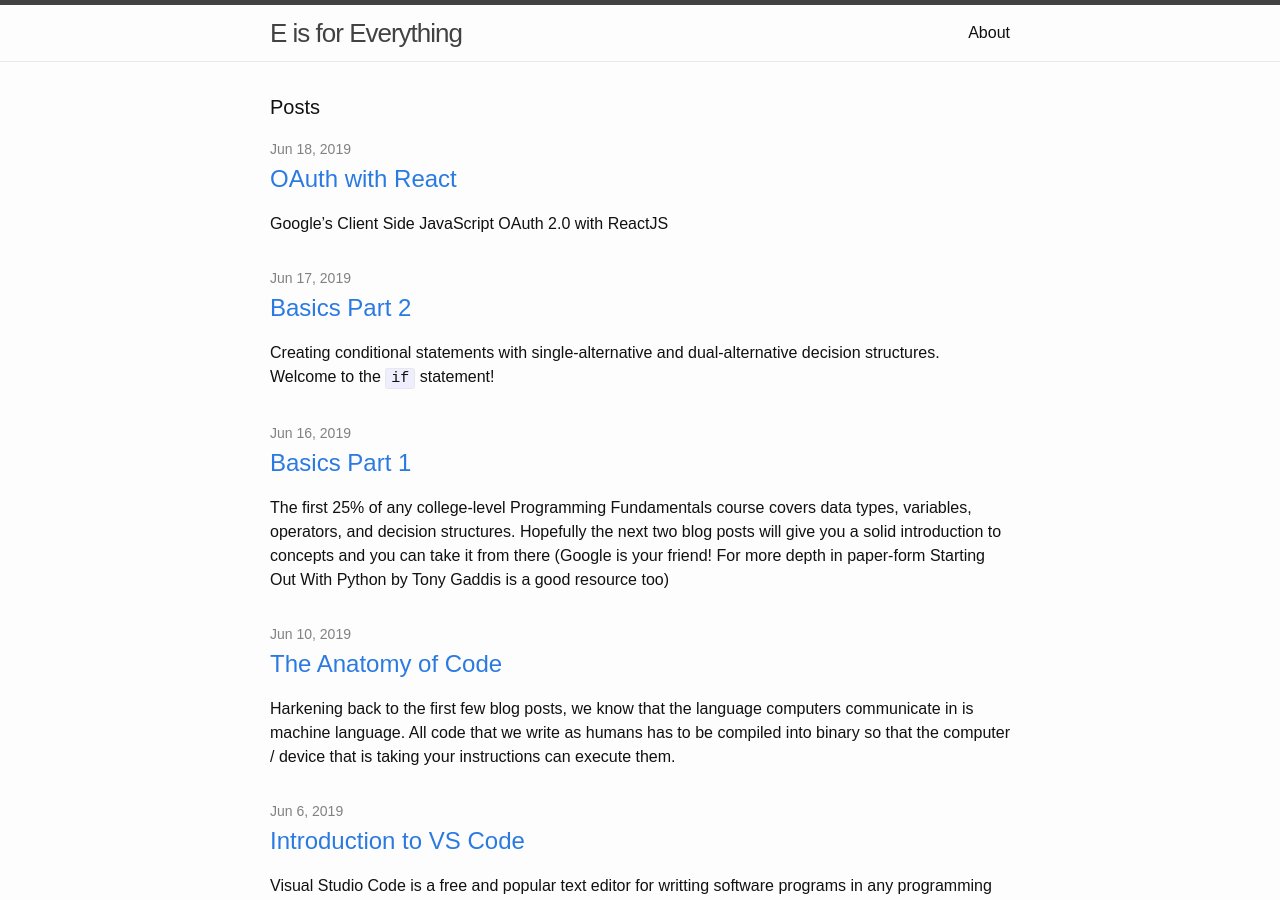
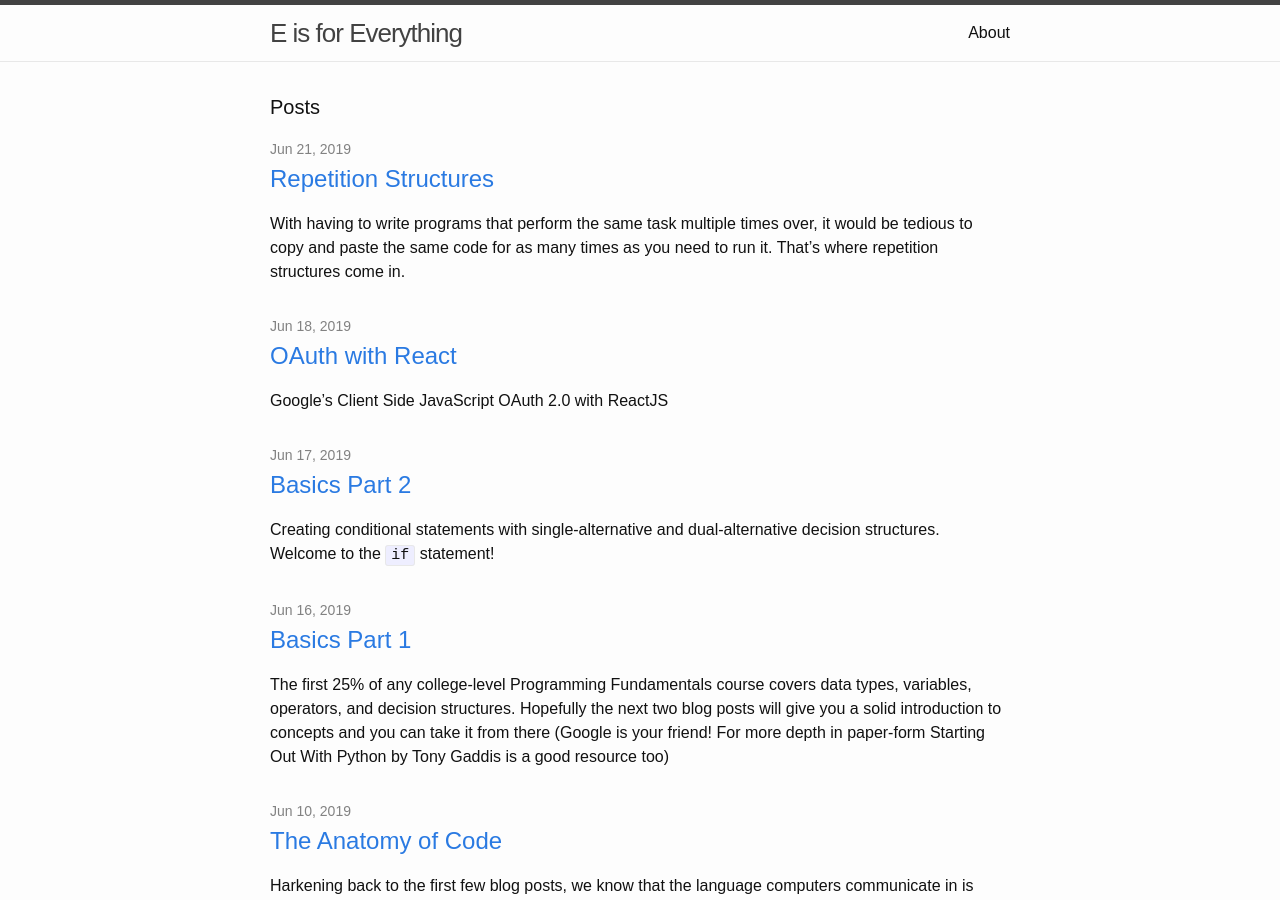
Before and after one commit to emilyannemoses/blog, a Jekyll site: the page built from index.html, in a window 1280 px wide and 900 px high. Built offline with Jekyll 4.4.1, drawn with Linux system fonts in a browser that asks for light colours.

Commit message:
saving rep structure page

```diff
--- a/_posts/2019-06-18-oauth-react.md
+++ b/_posts/2019-06-18-oauth-react.md
@@ -530,7 +530,7 @@ E
 <blockquote class="twitter-tweet" data-lang="en"><p lang="en" dir="ltr">Want to tackle <a href="https://twitter.com/googleapi?ref_src=twsrc%5Etfw">@googleapi</a>&#39;s Client Side OAuth 2.0 with <a href="https://twitter.com/reactjs?ref_src=twsrc%5Etfw">@reactjs</a>? I laid it all out (more or less) in this article<br><br>***<a href="https://twitter.com/hashtag/e4everything?src=hash&amp;ref_src=twsrc%5Etfw">#e4everything</a> <a href="https://twitter.com/hashtag/googleoauth?src=hash&amp;ref_src=twsrc%5Etfw">#googleoauth</a> <a href="https://twitter.com/hashtag/learntocode?src=hash&amp;ref_src=twsrc%5Etfw">#learntocode</a> <a href="https://twitter.com/hashtag/javascript?src=hash&amp;ref_src=twsrc%5Etfw">#javascript</a> <a href="https://twitter.com/hashtag/WomenWhoCode?src=hash&amp;ref_src=twsrc%5Etfw">#WomenWhoCode</a> <a href="https://twitter.com/hashtag/reactjs?src=hash&amp;ref_src=twsrc%5Etfw">#reactjs</a> <a href="https://twitter.com/hashtag/webdev?src=hash&amp;ref_src=twsrc%5Etfw">#webdev</a> <a href="https://twitter.com/hashtag/codinglife?src=hash&amp;ref_src=twsrc%5Etfw">#codinglife</a> <br><br>***<a href="https://t.co/ev5RtXaJLM">https://t.co/ev5RtXaJLM</a> <a href="https://t.co/HgCL6mMoUi">pic.twitter.com/HgCL6mMoUi</a></p>&mdash; Emily Anne Moses (@emilyannemoses) <a href="https://twitter.com/emilyannemoses/status/1140994681318334467?ref_src=twsrc%5Etfw">June 18, 2019</a></blockquote>
 <script async src="https://platform.twitter.com/widgets.js" charset="utf-8"></script>
 
-<span><a href="https://eamoses.github.io/blog/2019/06/17/basics-pt2.html" style="float:left;">Previous: Basics - Part 2</a><a href="#" style="float:right;">Next: TBD</a></span>
+<span><a href="https://eamoses.github.io/blog/2019/06/17/basics-pt2.html" style="float:left;">Previous: Basics - Part 2</a><a href="https://eamoses.github.io/blog/2019/06/21/repetition-structures.html" style="float:right;">Next: Repetition Structures</a></span>
 
 [oauth]: https://developers.google.com/identity/protocols/OAuth2UserAgent
 [react]: https://reactjs.org/
--- /dev/null
+++ b/_posts/2019-06-21-repetition-structures.md
@@ -0,0 +1,17 @@
+---
+layout: post
+title:  "Repetition Structures"
+---
+
+With having to write programs that perform the same task multiple times over, it would be tedious to copy and paste the same code for as many times as you need to run it. That's where repetition structures come in.
+
+
+
+Happy coding!
+
+E
+<hr>
+<h4>Got Questions❓, Comments 🗣 or Edits ✍</h4>
+<h5>Use the Twitter thread below and hashtag <a href="https://twitter.com/hashtag/e4everything?f=tweets&vertical=default&lang=en" target="_blank">#E4Everything</a> to get in touch with me regarding this blog post:</h5>
+
+<span><a href="https://eamoses.github.io/blog/2019/06/18/oauth-react.html" style="float:left;">Previous: OAuth with ReactJS</a><a href="#" style="float:right;">Next: TBD</a></span>
```
